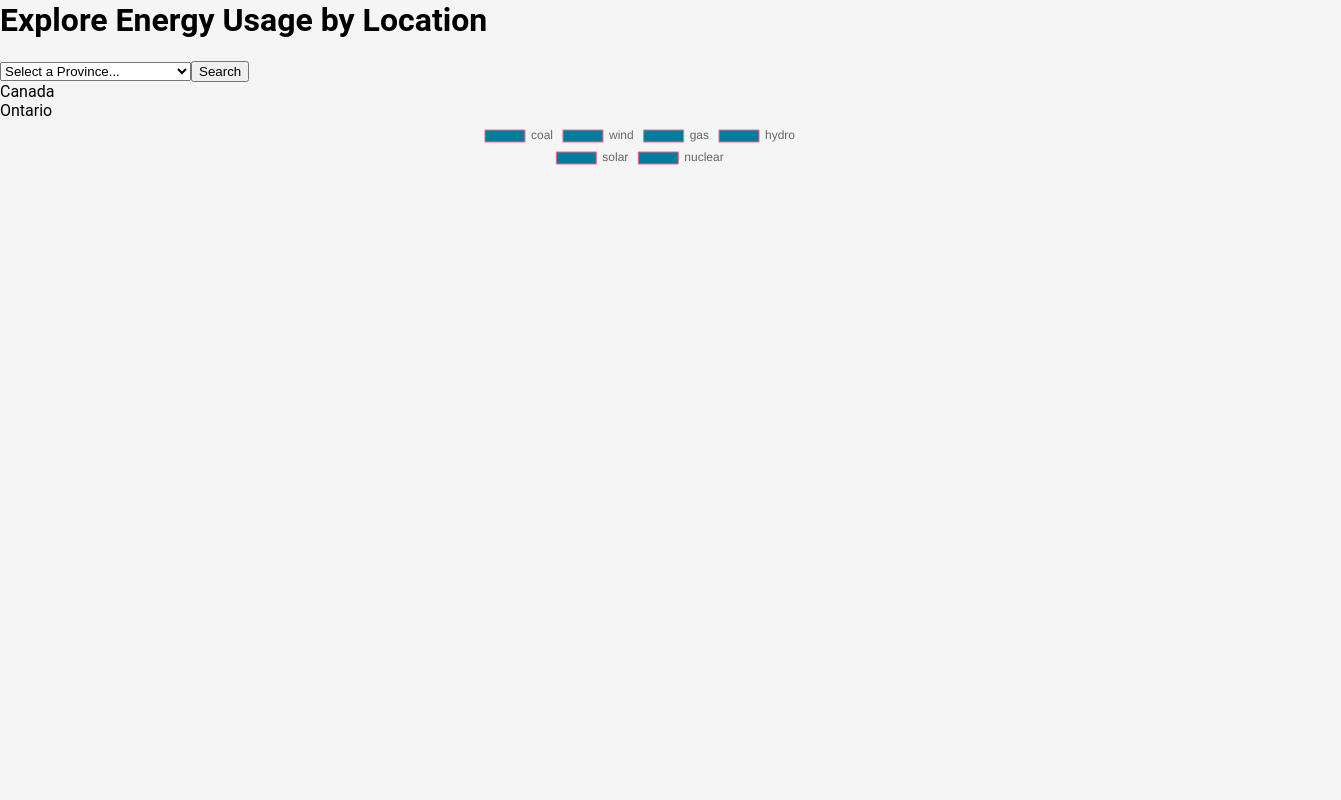
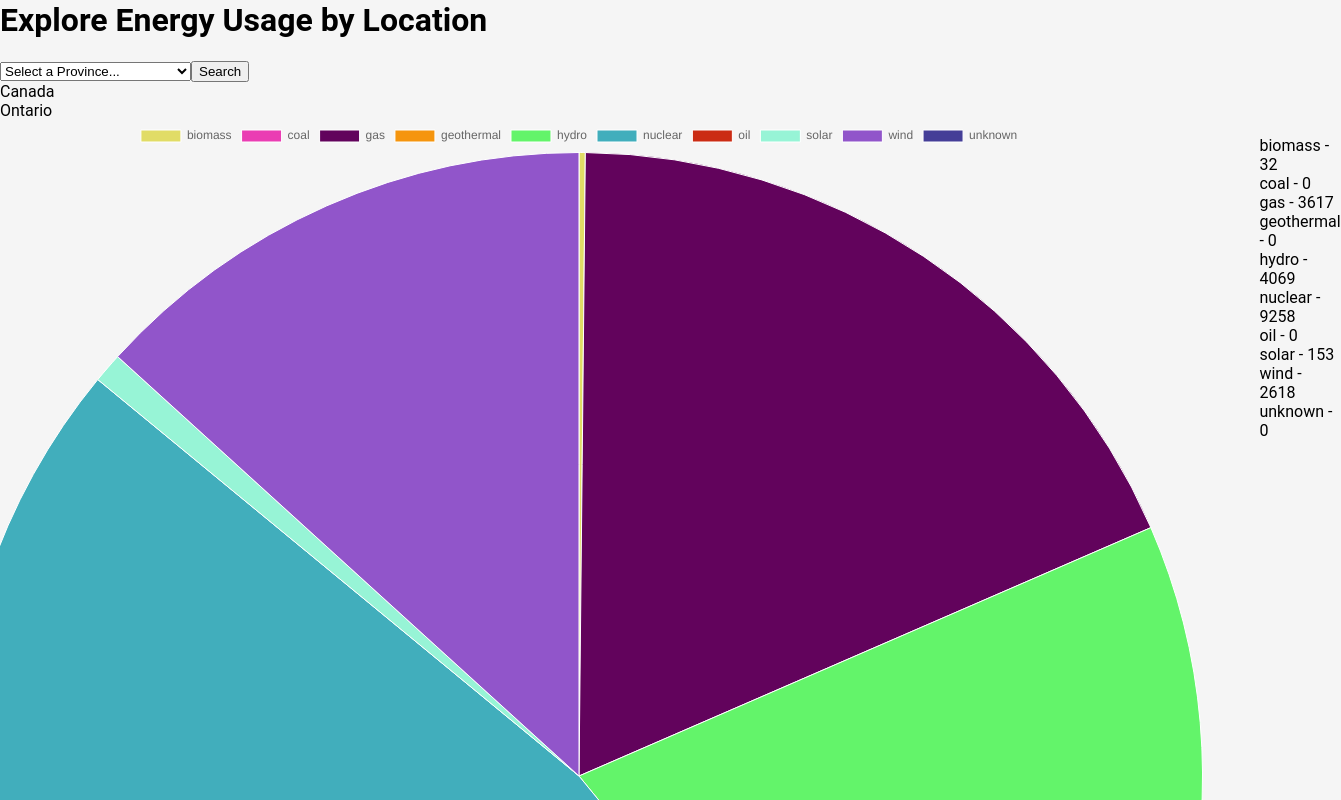
Before and after one commit to SyndicateGit/CheckYourSource, a React (Create React App) app: page / in a window 1280 px wide. Shown: the part 420-1220 px from the top of the page, 1341 px wide, since content can reach past the window. Before the commit the page ends 924 px from the top, so only its background shows below. Built offline with nearby package versions, Linux system fonts and the light colour scheme; no server answers.

Commit message:
powerConsumptionBreakdown values

```diff
--- a/src/components/Graph.jsx
+++ b/src/components/Graph.jsx
@@ -6,26 +6,27 @@ import "../styles/PieChart.css";
 
 
 const Graph = (props) => {
-    const labels = ["coal", "wind", "gas", "hydro", "solar", "nuclear"];
+    const labels = ["biomass", "coal", "gas", "geothermal", "hydro", "nuclear", "oil", "solar", "wind", "unknown"];
     let arr = [];
     const data = {
     labels: labels,
     datasets: [
     {
         label: "energy percentage",
-        backgroundColor: ["#007D9C",
-        "#244D70",
-        "#D123B3",
-        "#F7E018",
-        "#fff21",
-        "#FE452A"],
+        backgroundColor: [
+            '#e1dc66',
+            '#ea3db3',
+            '#62035c',
+            '#f5950e',
+            '#63f46a',
+            '#41aebc',
+            '#cb2c14',
+            '#97f4d6',
+            '#9155ca',
+            '#443e97'
+        ],
         borderColor: [
-            "rgba(255,99,132,1)",
-            "rgba(54, 162, 235, 1)",
-            "rgba(255, 206, 86, 1)",
-            "rgba(75, 192, 192, 1)",
-            "rgba(153, 102, 255, 1)",
-            "rgba(255, 159, 64, 1)",
+            '#fff'
         ],
         data: arr,
         borderWidth: 1,
@@ -34,12 +35,35 @@ const Graph = (props) => {
     };
 
     const api_data = props.data;
+    arr.push(api_data.powerConsumptionBreakdown.biomass);
     arr.push(api_data.powerConsumptionBreakdown.coal);
-    console.log(api_data);
+    arr.push(api_data.powerConsumptionBreakdown.gas);
+    arr.push(api_data.powerConsumptionBreakdown.geothermal);
+    arr.push(api_data.powerConsumptionBreakdown.hydro);
+    arr.push(api_data.powerConsumptionBreakdown.nuclear);
+    arr.push(api_data.powerConsumptionBreakdown.oil);
+    arr.push(api_data.powerConsumptionBreakdown.solar);
+    arr.push(api_data.powerConsumptionBreakdown.wind);
+    arr.push(api_data.powerConsumptionBreakdown.unknown);
+
+    const NameValueDisplay = ({ arr, labels }) => {
+        return (
+          <ul>
+            {arr.map((a, i) => (
+              <div key={i}>
+                {labels[i]} - {a}
+              </div>
+            ))}
+          </ul>
+        );
+    };
 
     return (
     <div id="pieChart">
         <Pie data={data} />
+        <div>
+            <NameValueDisplay arr={arr} labels={labels} className="values"/>
+        </div>
     </div>
     );
 };
--- a/src/styles/PieChart.css
+++ b/src/styles/PieChart.css
@@ -2,7 +2,12 @@
     display: flex;
     justify-content: center;
     align-content: center;
-    width: 30%;
-    height: 30%;
+    width: 100%;
+    height: 100%;
     margin: auto;
 }
+
+.values {
+    display: inline-block;
+    background-color: grey;
+}
```
